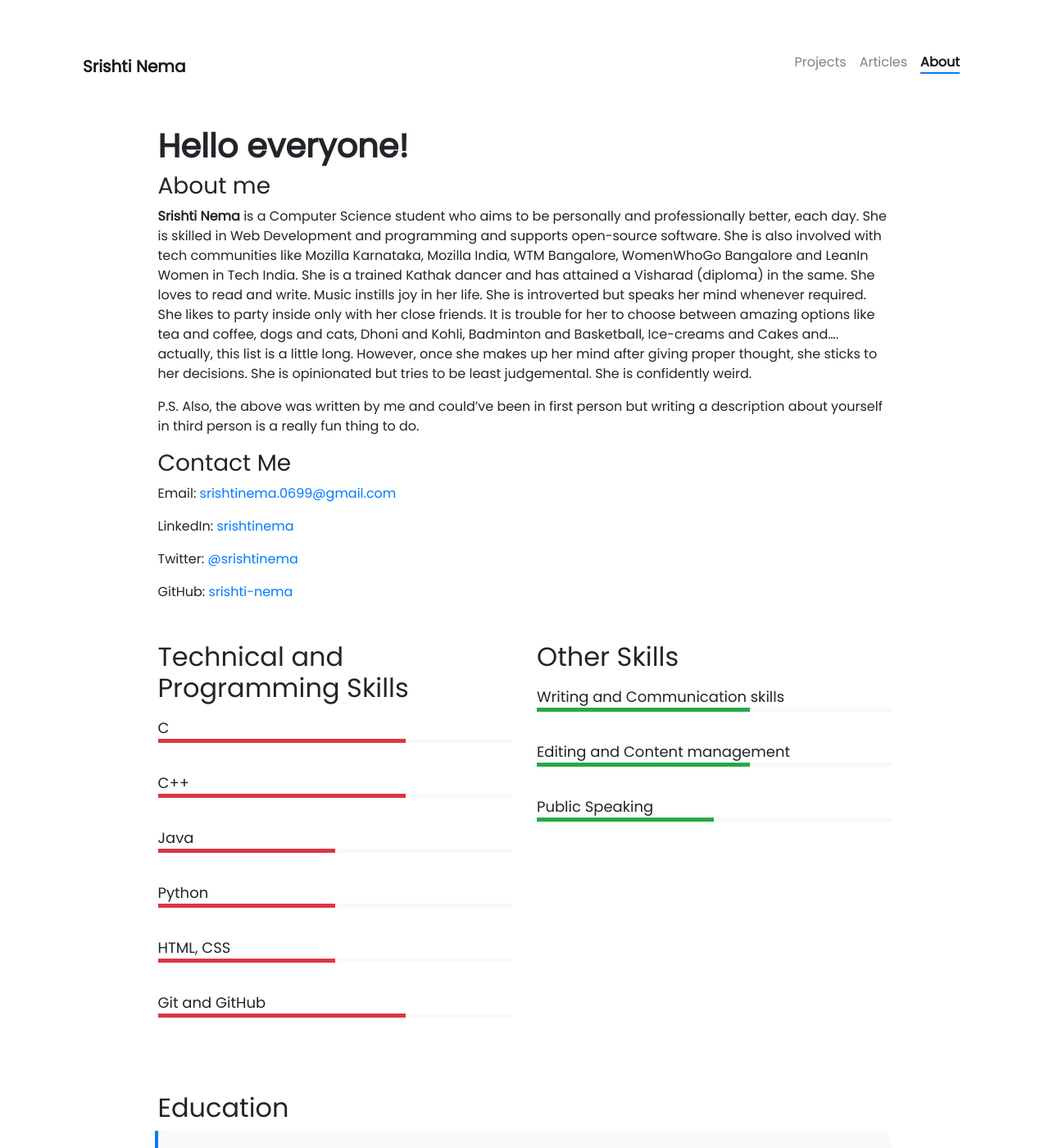
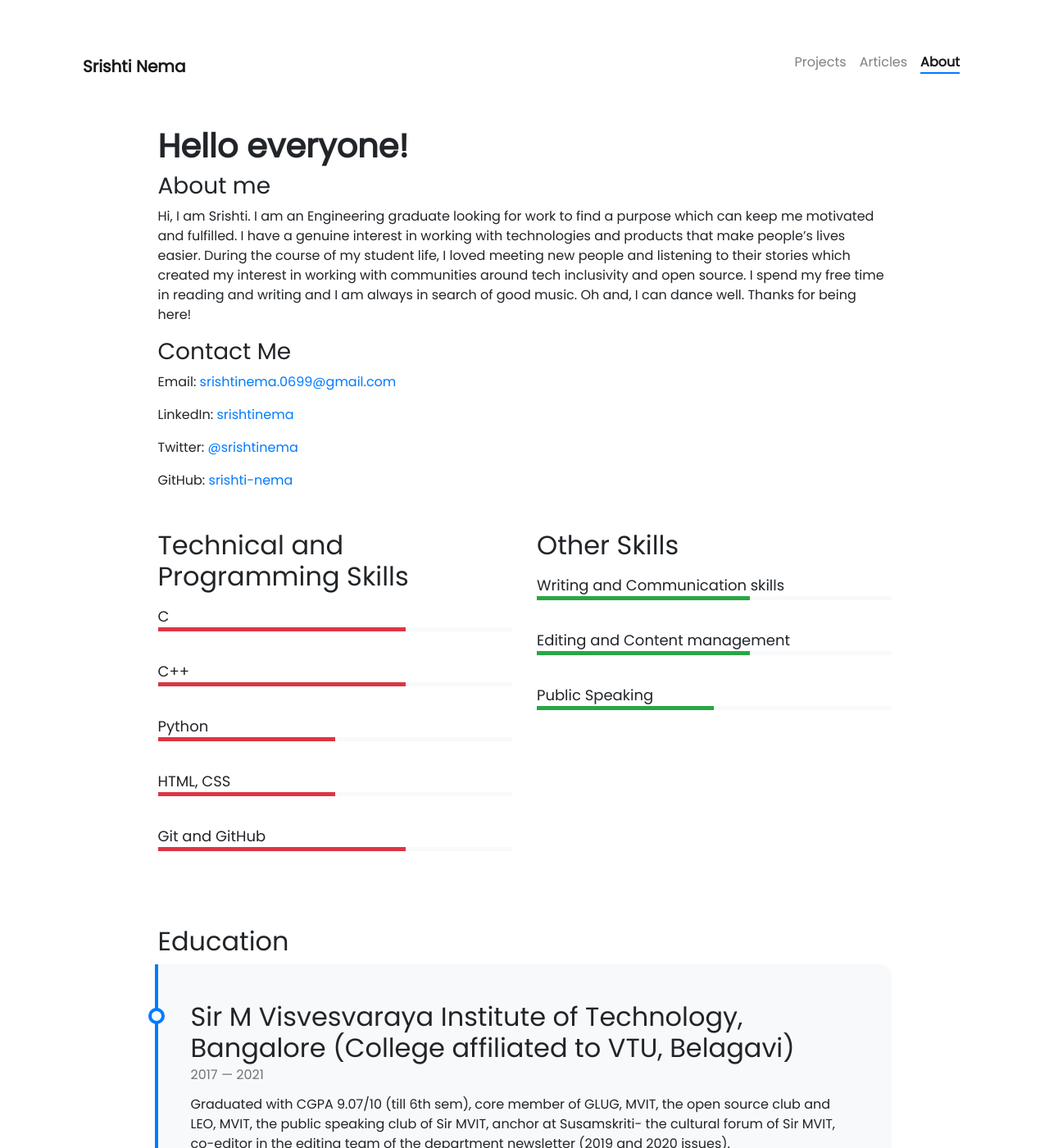
Before and after one commit to srishti-nema/srishti-nema.github.io, a Jekyll site: the page built from pages/about.md, in a window 1280 px wide and 1400 px high. Shown: the whole window at 82% size. Built offline with Jekyll 4.4.1, drawn with Linux system fonts in a browser that asks for light colours; nearby versions of some CDN libraries; comment, search, counter and statistics services are not loaded; some of the changed text lies outside the part shown.

Commit message:
changed about and avatar

```diff
--- a/_config.yml
+++ b/_config.yml
@@ -1,7 +1,7 @@
 # Site settings
 title: Srishti Nema
 description: >- # this means to ignore newlines until "baseurl:"
-  Computer Science student, programmer, curious learner, avid reader and novice writer. Likes to wonder. A lot.
+  Curious learner, avid reader and novice writer. Likes to wonder. A lot.
 baseurl: ""  # the subpath of your site, e.g. /blog
 url: "" # the base hostname & protocol for your site, e.g. http://example.com
 repository: YoussefRaafatNasry/portfolYOU
--- a/_data/technical-skills.yml
+++ b/_data/technical-skills.yml
@@ -4,10 +4,6 @@
 
 - name: C++
   percentage: 70
-  color: danger
-
-- name: Java
-  percentage: 50
   color: danger
 
 - name: Python
--- a/_data/timeline.yml
+++ b/_data/timeline.yml
@@ -1,7 +1,7 @@
 - title: Sir M Visvesvaraya Institute of Technology, Bangalore (College affiliated to VTU, Belagavi)
   from: 2017
   to: 2021
-  description: Currently a third year Computer Science and Engineering student with CGPA 8.68/10 (till 5th sem), core member of GLUG, MVIT, the open source club  and LEO, MVIT, the public speaking club of Sir MVIT,  anchor at Susamskriti- the cultural forum of Sir MVIT, co-editor in the editing team of the department newsletter (2019 and 2020 issues).
+  description: Graduated with CGPA 9.07/10 (till 6th sem), core member of GLUG, MVIT, the open source club  and LEO, MVIT, the public speaking club of Sir MVIT,  anchor at Susamskriti- the cultural forum of Sir MVIT, co-editor in the editing team of the department newsletter (2019 and 2020 issues).
 
 - title: Delhi Public School, Bhilai (Higher Secondary School, CBSE)
   from: 2015
--- a/pages/about.md
+++ b/pages/about.md
@@ -9,9 +9,7 @@ weight: 3
 
 ### About me
 
-**{{ site.author.name }}** is a Computer Science student who aims to be personally and professionally better, each day. She is skilled in Web Development and programming and supports open-source software. She is also involved with tech communities like Mozilla Karnataka, Mozilla India, WTM Bangalore, WomenWhoGo Bangalore and LeanIn Women in Tech India. She is a trained Kathak dancer and has attained a Visharad (diploma) in the same. She loves to read and write. Music instills joy in her life. She is introverted but speaks her mind whenever required. She likes to party inside only with her close friends. It is trouble for her to choose between amazing options like tea and coffee, dogs and cats, Dhoni and Kohli, Badminton and Basketball, Ice-creams and Cakes and.... actually, this list is a little long. However, once she makes up her mind after giving proper thought, she sticks to her decisions. She is opinionated but tries to be least judgemental. She is confidently weird.
-
-P.S. Also, the above was written by me and could've been in first person but writing a description about yourself in third person is a really fun thing to do.
+Hi, I am Srishti. I am an Engineering graduate looking for work to find a purpose which can keep me motivated and fulfilled. I have a genuine interest in working with technologies and products that make people's lives easier. During the course of my student life, I loved meeting new people and listening to their stories which created my interest in working with communities around tech inclusivity and open source. I spend my free time in reading and writing and I am always in search of good music. Oh and, I can dance well. Thanks for being here!
 
 ### Contact Me
 
```
Also changed, not shown: assets/images/avatar_form.jpg, 5 other files.
